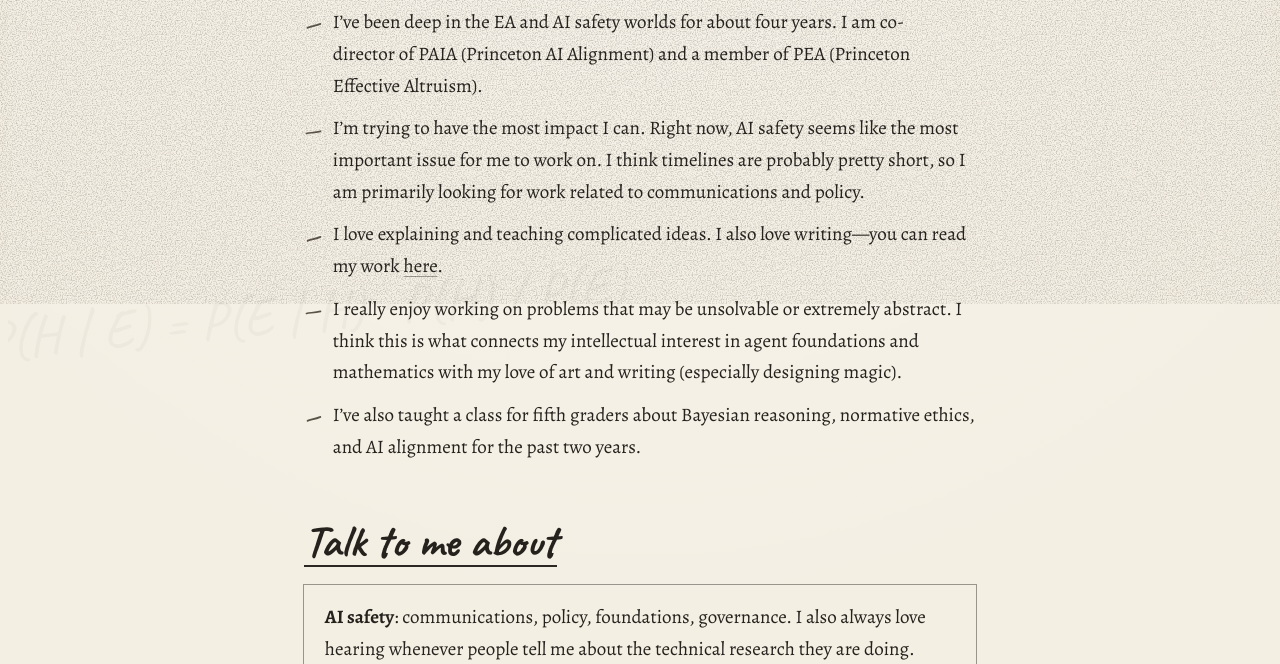
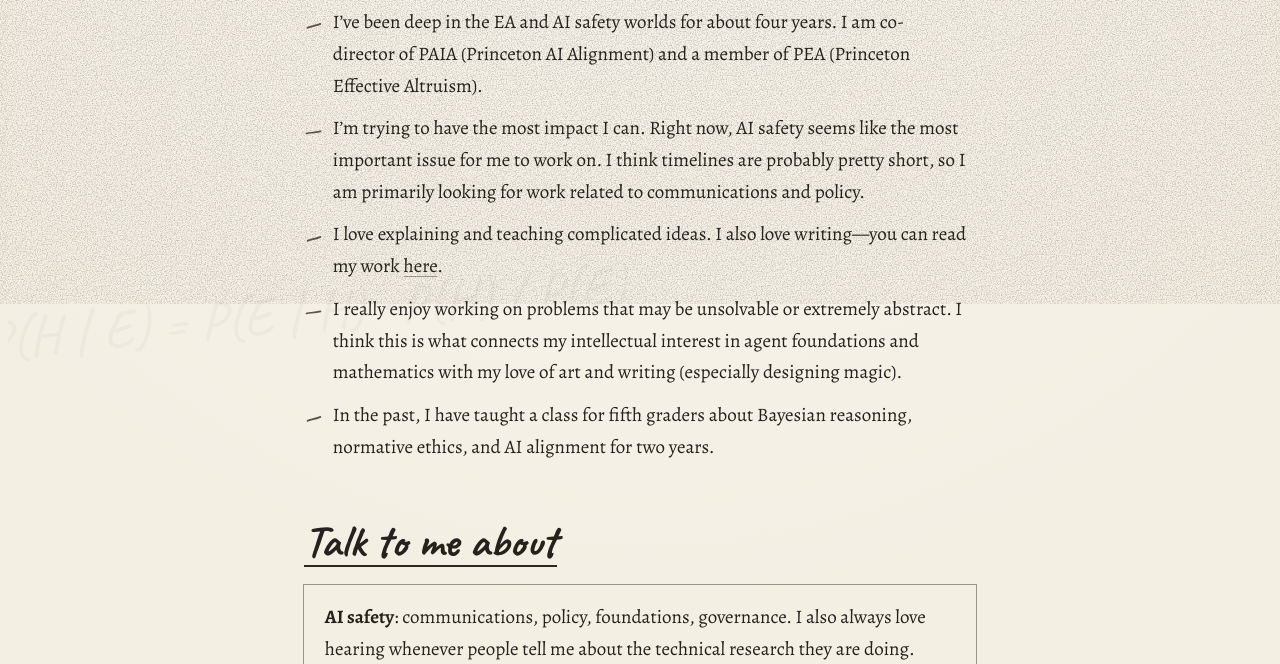
Before and after one commit to s12worthington-spec/s12worthington-spec.github.io, a plain HTML site: page index.html in a window 1280 px wide. Shown: the part 496-1160 px from the top of the page. Drawn offline with nearby package versions, Linux system fonts and the light colour scheme.

Commit message:
Reword teaching bullet in About
Co-Authored-By: Claude Opus 5.5 <noreply@anthropic.com>
Claude-Session: https://claude.ai/code/session_01KPt6zG6ZkZv1AeJPuk38Q6

```diff
--- a/index.html
+++ b/index.html
@@ -243,7 +243,7 @@ p{margin:0}
         <li>I’m trying to have the most impact I can. Right now, AI safety seems like the most important issue for me to work on. I think timelines are probably pretty short, so I am primarily looking for work related to communications and policy.</li>
         <li>I love explaining and teaching complicated ideas. I also love writing—you can read my work <a class="ink" data-sk="link" href="https://samworthington01.substack.com/" target="_blank" rel="noopener">here</a>.</li>
         <li>I really enjoy working on problems that may be unsolvable or extremely abstract. I think this is what connects my intellectual interest in agent foundations and mathematics with my love of art and writing (especially designing magic).</li>
-        <li>I’ve also taught a class for fifth graders about Bayesian reasoning, normative ethics, and AI alignment for the past two years.</li>
+        <li>In the past, I have taught a class for fifth graders about Bayesian reasoning, normative ethics, and AI alignment for two years.</li>
       </ul>
     </section>
 
```
